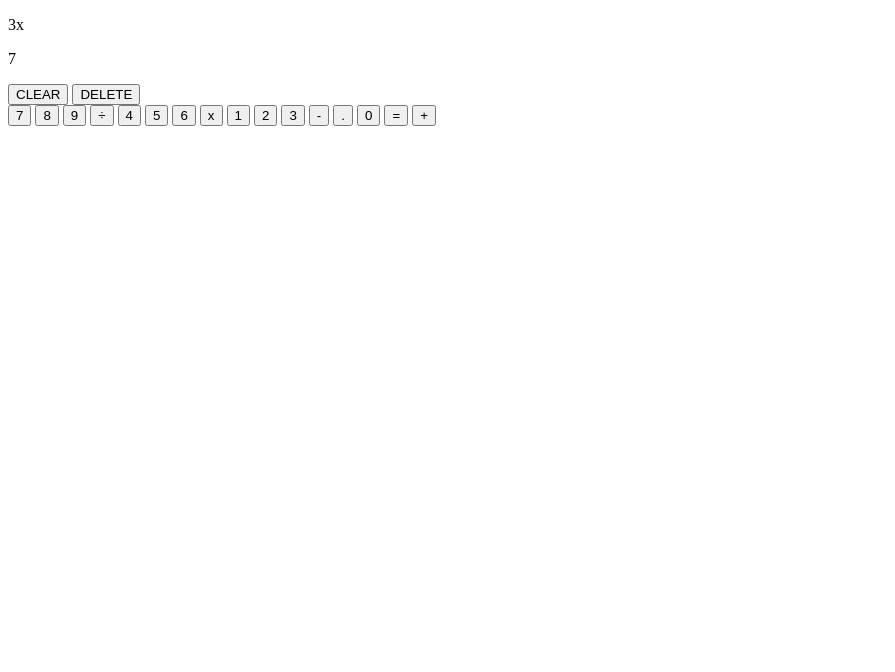
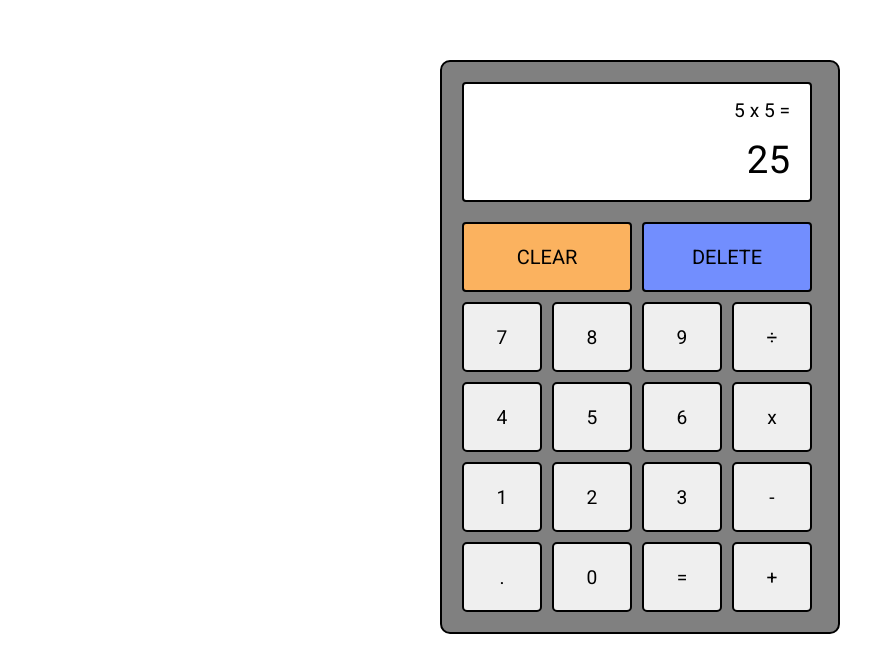
Before and after one commit to Berget1411/calculator, a plain HTML site: page index.html in a window 1280 px wide. Shown: the whole page, without its empty margins (0-895 px from the left). Drawn offline with Linux system fonts and the light colour scheme.

Commit message:
add design to calculator ui

```diff
--- a/index.html
+++ b/index.html
@@ -3,6 +3,12 @@
   <head>
     <meta charset="UTF-8" />
     <meta name="viewport" content="width=device-width, initial-scale=1.0" />
+    <link rel="preconnect" href="https://fonts.googleapis.com" />
+    <link rel="preconnect" href="https://fonts.gstatic.com" crossorigin />
+    <link
+      href="https://fonts.googleapis.com/css2?family=Roboto:wght@400;700&display=swap"
+      rel="stylesheet"
+    />
     <title>Calculator</title>
     <link rel="stylesheet" href="style.css" />
     <script src="script.js"></script>
@@ -11,13 +17,13 @@
     <main>
       <div id="calculator">
         <div id="display">
-          <p id="last-display">3x</p>
-          <p id="current-display">7</p>
+          <p id="last-display">5 x 5 =</p>
+          <p id="current-display">25</p>
         </div>
         <div id="buttons">
           <div id="clear-delete">
-            <button>CLEAR</button>
-            <button>DELETE</button>
+            <button id="clear">CLEAR</button>
+            <button id="delete">DELETE</button>
           </div>
           <div id="num-operate">
             <button class="nums">7</button>
--- a/style.css
+++ b/style.css
@@ -0,0 +1,80 @@
+* {
+  box-sizing: border-box;
+  padding: 0;
+  margin: 0;
+  font-family: "Roboto", sans-serif;
+}
+
+main {
+  display: flex;
+  justify-content: center;
+}
+
+#calculator {
+  width: 400px;
+  margin: 60px;
+  display: flex;
+  flex-direction: column;
+  background-color: gray;
+  padding: 20px;
+  border: 2px solid black;
+  border-radius: 10px;
+}
+
+#display {
+  width: 350px;
+  height: 120px;
+  background-color: white;
+  margin-bottom: 20px;
+  border: 2px solid black;
+  border-radius: 4px;
+  display: flex;
+  flex-direction: column;
+  align-items: end;
+}
+
+#last-display {
+  margin: 15px 20px 15px 20px;
+  font-size: 1.2em;
+}
+
+#current-display {
+  margin: 0px 20px 20px 20px;
+  font-size: 2.4em;
+}
+
+#clear-delete {
+  display: flex;
+  gap: 10px;
+}
+
+#clear-delete button {
+  height: 70px;
+  width: 170px;
+  margin-bottom: 10px;
+  border: 2px solid black;
+  border-radius: 4px;
+  font-size: 1.25em;
+}
+
+#clear {
+  background-color: #fbb25f;
+}
+
+#delete {
+  background-color: #728efe;
+}
+
+#num-operate {
+  display: flex;
+  flex-wrap: wrap;
+  gap: 10px;
+}
+
+#num-operate button {
+  height: 70px;
+  width: 80px;
+  border: 2px solid black;
+  border-radius: 5px;
+  font-size: 1.2em;
+}
```
